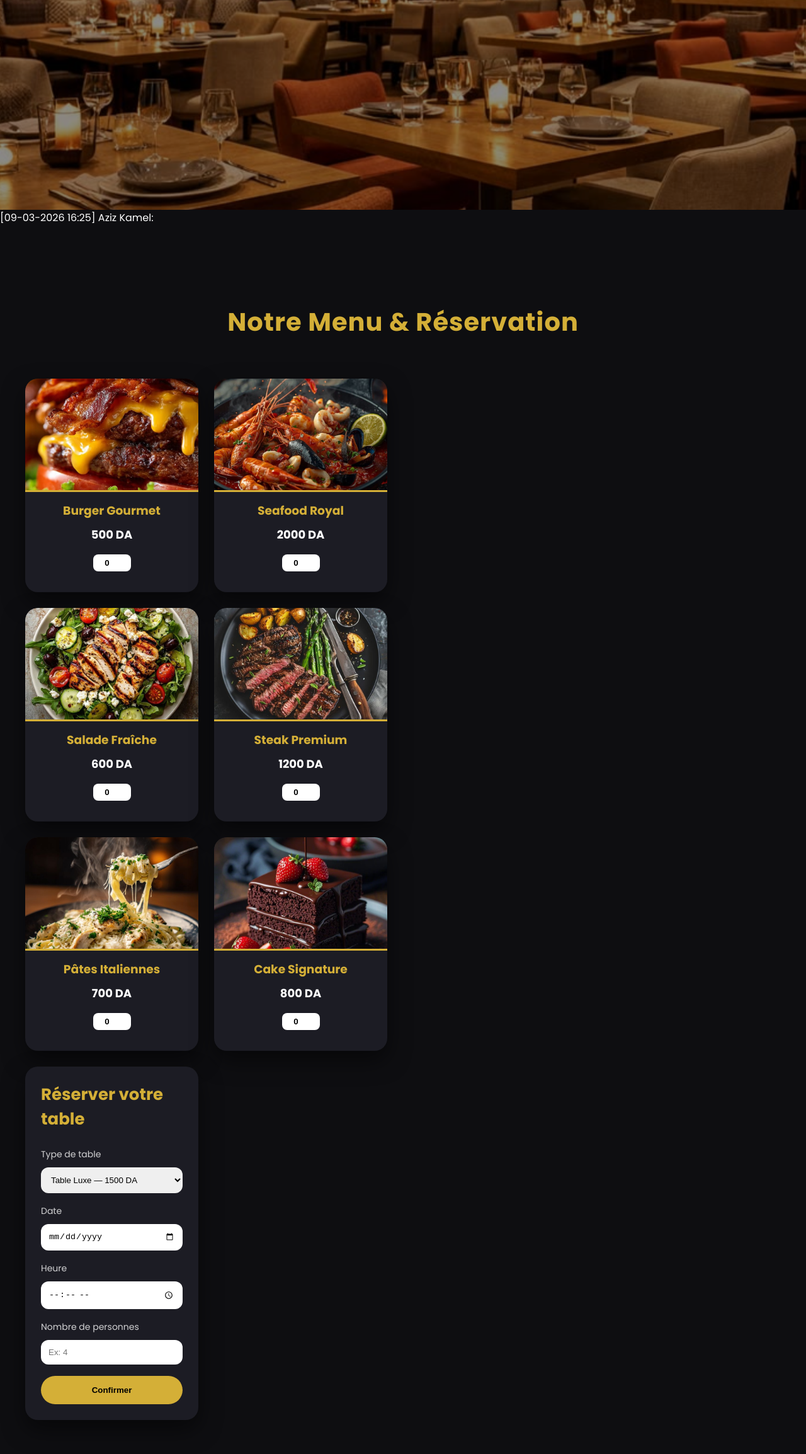
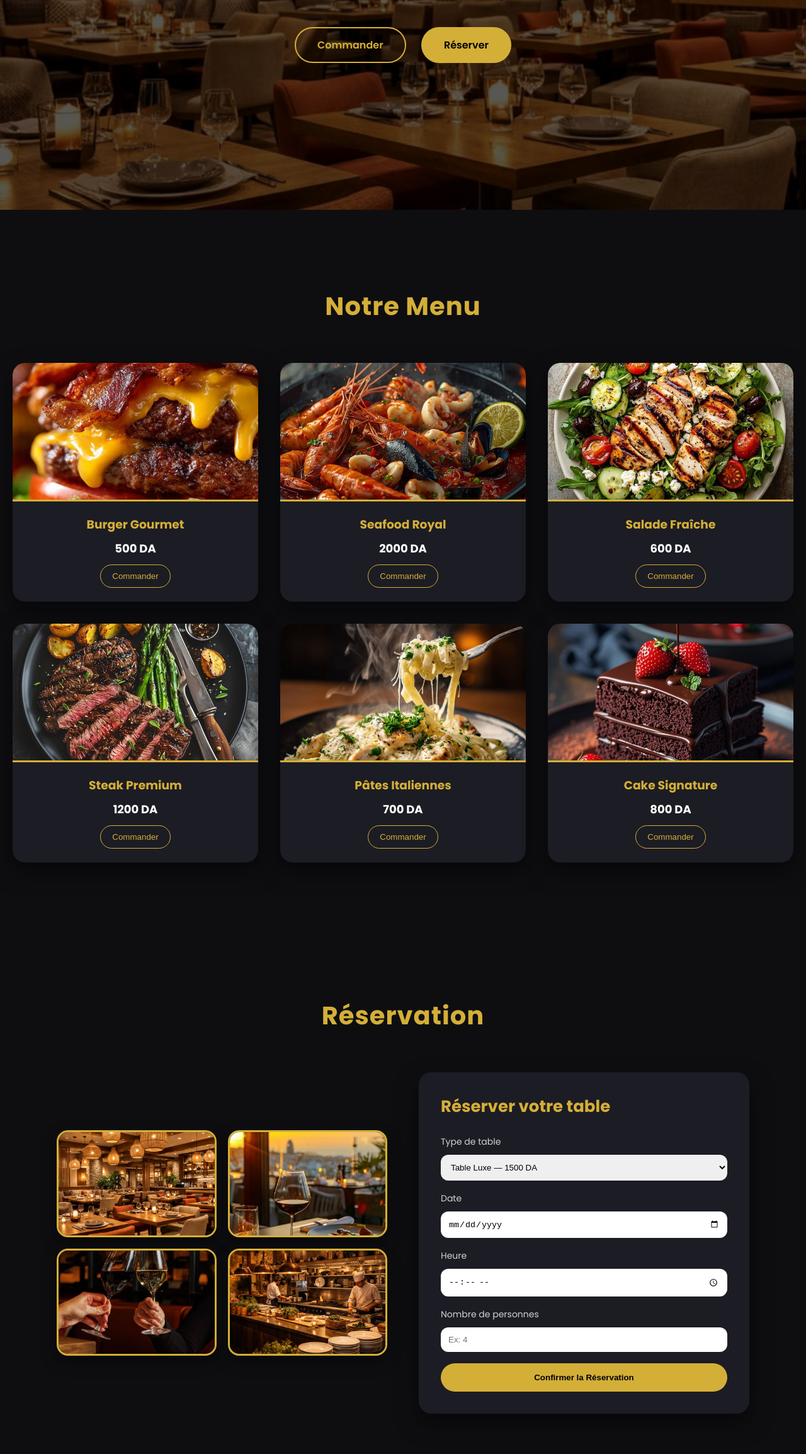
Before and after one commit to azizusmba9-crypto/restaurante, a plain HTML site: page index.html in a window 1280 px wide. Shown: the part 492-2800 px from the top of the page at 63% size. Drawn offline with Linux system fonts and the light colour scheme.

Commit message:
Add files via upload

```diff
--- a/index.html
+++ b/index.html
@@ -1,25 +1,50 @@
-[09-03-2026 16:25] Aziz Kamel: <!DOCTYPE html>
-<html lang="fr">
+[09-03-2026 18:08] Aziz Kamel: <!DOCTYPE html><html lang="fr">
 <head>
 <meta charset="UTF-8">
 <meta name="viewport" content="width=device-width, initial-scale=1.0">
 <title>Luxury Restaurant</title>
-<link href="https://fonts.googleapis.com/css2?family=Poppins:wght@300;400;600;700&display=swap" rel="stylesheet">
-
-<style>
+<link href="https://fonts.googleapis.com/css2?family=Poppins:wght@300;400;600;700&display=swap" rel="stylesheet"><style>
 :root{
   --gold:#d4af37;
   --dark:#0e0e11;
   --card:#1c1c24;
-  --light:#f5f5f5;
 }
-*{box-sizing:border-box}
+
+*{box-sizing:border-box; scroll-behavior:smooth}
 body{
   margin:0;
   font-family:Poppins,sans-serif;
   background:var(--dark);
   color:#fff;
 }
+
+/* ===== NAVBAR ===== */
+.nav{
+  position:fixed;
+  top:0; left:0; right:0;
+  height:70px;
+  background:rgba(0,0,0,.6);
+  backdrop-filter:blur(10px);
+  display:flex;
+  align-items:center;
+  justify-content:space-between;
+  padding:0 40px;
+  z-index:1000;
+  border-bottom:1px solid rgba(212,175,55,.25);
+}
+.logo{
+  font-weight:700;
+  letter-spacing:2px;
+  color:var(--gold);
+}
+.nav-links a{
+  color:#fff;
+  text-decoration:none;
+  margin-left:28px;
+  font-size:14px;
+  opacity:.85;
+}
+.nav-links a:hover{color:var(--gold)}
 
 /* ===== HERO ===== */
 .hero{
@@ -30,36 +55,23 @@ body{
   justify-content:center;
   text-align:center;
   overflow:hidden;
+  padding-top:70px;
 }
 .hero::before{
   content:"";
   position:absolute; inset:0;
   background:
-    linear-gradient(rgba(0,0,0,.45),rgba(0,0,0,.45)),
+    linear-gradient(rgba(0,0,0,.65),rgba(0,0,0,.65)),
     url("g1.jpg") center/cover;
   animation:zoom 20s infinite alternate;
 }
-@keyframes zoom{
-  from{transform:scale(1)}
-  to{transform:scale(1.15)}
-}
-.hero-content{
-  position:relative;
-  z-index:2;
-  padding:20px;
-}
-.hero h1{
-  font-size:56px;
-  letter-spacing:2px;
-  margin-bottom:10px;
-}
-.hero p{
-  opacity:.85;
-  font-size:18px;
-  margin-bottom:40px;
-}
+@keyframes zoom{from{transform:scale(1)} to{transform:scale(1.15)}}
+.hero-content{position:relative; z-index:2; padding:20px}
+.hero h1{font-size:56px; letter-spacing:2px; margin-bottom:10px}
+.hero p{opacity:.85; font-size:18px; margin-bottom:40px}
+
 .btn{
-  padding:14px 32px;
+  padding:14px 34px;
   margin:10px;
   border-radius:40px;
   border:2px solid var(--gold);
@@ -68,12 +80,12 @@ body{
   font-weight:600;
   cursor:pointer;
   transition:.3s;
+  text-decoration:none;
+  display:inline-block;
 }
-.btn:hover{
-  background:var(--gold);
-  color:#000;
-  transform:translateY(-3px);
-}
+.btn:hover{background:var(--gold); color:#000; transform:translateY(-3px)}
+.btn-solid{background:var(--gold); color:#000}
+.btn-solid:hover{filter:brightness(1.1)}
 
 /* ===== SECTION ===== */
 section{padding:90px 20px}
@@ -85,19 +97,13 @@ section{padding:90px 20px}
   letter-spacing:1px;
 }
 
-/* ===== MENU + RESERVATION ===== */
-.menu-reservation{
-  max-width:1200px;
+/* ===== MENU ===== */
+.menu-grid{
+  max-width:1300px;
   margin:auto;
   display:grid;
-  grid-template-columns:1fr 1fr;
-  gap:50px;
-  align-items:start;
-}
-.menu-grid{
-  display:grid;
-  grid-template-columns:repeat(auto-fit,minmax(220px,1fr));
-  gap:25px;
+  grid-template-columns:repeat(3, 1fr); /* ALWAYS SIDE BY SIDE */
+  gap:35px;
 }
 .card{
   background:var(--card);
@@ -106,207 +112,193 @@ section{padding:90px 20px}
   box-shadow:0 15px 35px rgba(0,0,0,.5);
   transition:.4s;
 }
-.card:hover{transform:translateY(-5px)}
+.card:hover{transform:translateY(-8px)}
 .card img{
   width:100%;
-  height:180px;
+  height:220px;
   object-fit:cover;
   border-bottom:3px solid var(--gold);
 }
-.card-body{
-  padding:15px;
-  text-align:center;
+.card-body{padding:22px; text-align:center}
+.card h3{margin:0 0 10px; color:var(--gold)}
+.price{font-weight:700; font-size:18px}
+.order-btn{
+  margin-top:12px;
+  padding:10px 18px;
+  border-radius:20px;
+  border:1px solid var(--gold);
+  background:transparent;
+  color:var(--gold);
+  cursor:pointer;
 }
-.card h3{
-  margin:0 0 10px;
-  color:var(--gold);
+.order-btn:hover{background:var(--gold); color:#000}
+
+/* ===== RESERVATION ===== */
+.reservation{
+  max-width:1100px;
+  margin:auto;
+  display:grid;
+  grid-template-columns:1fr 1fr;
+  gap:50px;
+  align-items:center;
 }
-.card input{
-  width:60px;
-  padding:6px;
-  border-radius:8px;
-  border:none;
-  text-align:center;
-  font-weight:600;
+.res-images{display:grid; grid-template-columns:1fr 1fr; gap:18px}
+.res-images img{
+  width:100%; height:170px; object-fit:cover;
+  border-radius:18px; border:3px solid var(--gold);
+  box-shadow:0 10px 25px rgba(0,0,0,.4);
 }
-.price{
-  font-weight:700;
-  font-size:18px;
-  color:#fff;
-  margin-bottom:8px;
-}
-
-/* Form reservation */
 .form-box{
   background:var(--card);
-  padding:25px;
+  padding:35px;
   border-radius:20px;
   box-shadow:0 15px 35px rgba(0,0,0,.5);
 }
-.form-box h3{
-  margin-top:0;
-  color:var(--gold);
-  font-size:26px;
-}
-label{
-  font-size:14px;
-  opacity:.8;
-}
+.form-box h3{margin-top:0; color:var(--gold); font-size:26px}
+label{font-size:14px; opacity:.8}
 input, select{
-  width:100%;
-  padding:12px;
-  margin:10px 0 18px;
-  border-radius:12px;
-  border:none;
+  width:100%; padding:12px; margin:10px 0 18px;
+  border-radius:12px; border:none;
 }
 .submit{
-  width:100%;
-  padding:15px;
-  border:none;
-  border-radius:30px;
-  background:var(--gold);
-  color:#000;
-  font-weight:700;
-  cursor:pointer;
-  transition:.3s;
+  width:100%; padding:15px; border:none; border-radius:30px;
+  background:var(--gold); color:#000; font-weight:700; cursor:pointer;
 }
-.submit:hover{transform:translateY(-2px)}
-
-/* ===== GALLERY ===== */
-.gallery{
-  display:grid;
-  grid-template-columns:repeat(4,1fr);
-  gap:12px;
-  margin-top:60px;
-}
+.submit:hover{filter:brightness(1.1)}
+[09-03-2026 18:08] Aziz Kamel: /* ===== GALLERY ===== */
+.gallery{display:grid; grid-template-columns:repeat(4,1fr); gap:12px}
 .gallery img{
-  width:100%;
-  height:140px;
-  object-fit:cover;
-  border-radius:14px;
-  border:2px solid var(--gold);
+  width:100%; height:140px; object-fit:cover;
+  border-radius:14px; border:2px solid var(--gold);
 }
 
 /* ===== CONTACT ===== */
-.contact{
-  text-align:center;
-  margin-top:40px;
-  opacity:.85;
-  line-height:1.9;
-  font-size:15px;
-}
+.contact{ text-align:center; margin-top:60px; opacity:.85; line-height:1.9; font-size:15px }
 
 /* ===== MOBILE ===== */
+@media(max-width:992px){
+  .menu-grid{grid-template-columns:repeat(2,1fr)}
+}
 @media(max-width:768px){
   .hero h1{font-size:36px}
-  .menu-reservation{grid-template-columns:1fr}
+  .reservation{grid-template-columns:1fr}
   .gallery{grid-template-columns:1fr 1fr}
+  .nav{padding:0 20px}
 }
-</style>
-</head>
-
-<body>
-
-<!-- ===== HERO ===== -->
-<div class="hero">
+@media(max-width:480px){
+  .menu-grid{grid-template-columns:1fr}
+}
+</style></head><body><!-- ===== NAVBAR ===== --><div class="nav">
+  <div class="logo">RESTAURANT CHIC</div>
+  <div class="nav-links">
+    <a href="#menu">Menu</a>
+    <a href="#reservation">Réservation</a>
+    <a href="#contact">Contact</a>
+  </div>
+</div><!-- ===== HERO ===== --><div class="hero">
   <div class="hero-content">
     <h1>Restaurant Chic</h1>
-    <p>Expérience gastronomique élégante & raffinée</p>
+    <p>Expérience gastronomique élégante & raffinée</p><!-- 2 BUTTONS -->
+<a href="#menu" class="btn">Commander</a>
+<a href="#reservation" class="btn btn-solid">Réserver</a>
+
   </div>
-</div>
-
-<!-- ===== MENU + RESERVATION ===== -->
-[09-03-2026 16:25] Aziz Kamel: <section id="menu-reserve">
-  <h2 class="title">Notre Menu & Réservation</h2>
-  <div class="menu-reservation">
-
-    <!-- MENU -->
-    <form class="menu-grid" method="post" action="afficher.php">
-      <div class="card">
+</div><!-- ===== MENU ===== --><section id="menu">
+  <h2 class="title">Notre Menu</h2>
+  <div class="menu-grid"><div class="card">
   <img src="burger.jpg">
   <div class="card-body">
     <h3>Burger Gourmet</h3>
     <div class="price">500 DA</div>
-          <input type="number" name="quantite[Burger]" min="0" value="0">
+    <button class="order-btn">Commander</button>
   </div>
 </div>
+
 <div class="card">
   <img src="seafood.jpg">
   <div class="card-body">
     <h3>Seafood Royal</h3>
     <div class="price">2000 DA</div>
-          <input type="number" name="quantite[Seafood]" min="0" value="0">
+    <button class="order-btn">Commander</button>
   </div>
 </div>
+
 <div class="card">
   <img src="salad.jpg">
   <div class="card-body">
     <h3>Salade Fraîche</h3>
     <div class="price">600 DA</div>
-          <input type="number" name="quantite[Salade]" min="0" value="0">
+    <button class="order-btn">Commander</button>
   </div>
 </div>
+
 <div class="card">
   <img src="steak.jpg">
   <div class="card-body">
     <h3>Steak Premium</h3>
     <div class="price">1200 DA</div>
-          <input type="number" name="quantite[Steak]" min="0" value="0">
+    <button class="order-btn">Commander</button>
   </div>
 </div>
+
 <div class="card">
   <img src="pasta.jpg">
   <div class="card-body">
     <h3>Pâtes Italiennes</h3>
     <div class="price">700 DA</div>
-          <input type="number" name="quantite[Pasta]" min="0" value="0">
+    <button class="order-btn">Commander</button>
   </div>
 </div>
+
 <div class="card">
   <img src="cake.jpg">
   <div class="card-body">
     <h3>Cake Signature</h3>
     <div class="price">800 DA</div>
-          <input type="number" name="quantite[Cake]" min="0" value="0">
+    <button class="order-btn">Commander</button>
   </div>
 </div>
 
-      <!-- RESERVATION -->
-      <div class="form-box">
+  </div>
+</section><!-- ===== RESERVATION ===== --><section id="reservation">
+  <h2 class="title">Réservation</h2>  <div class="reservation">
+    <div class="res-images">
+      <img src="g1.jpg">
+      <img src="g2.jpg">
+      <img src="g3.jpg">
+      <img src="g4.jpg">
+    </div><div class="form-box">
   <h3>Réserver votre table</h3>
+
   <label>Type de table</label>
-        <select name="table_type">
-          <option value="1500">Table Luxe — 1500 DA</option>
-          <option value="1000">Table Normale — 1000 DA</option>
+  <select>
+    <option>Table Luxe — 1500 DA</option>
+    <option>Table Normale — 1000 DA</option>
   </select>
+
   <label>Date</label>
-        <input type="date" name="date">
+  <input type="date">
+
   <label>Heure</label>
-        <input type="time" name="heure">
+  <input type="time">
+
   <label>Nombre de personnes</label>
-        <input type="number" name="personnes" placeholder="Ex: 4" min="1">
-        <button class="submit" type="submit">Confirmer</button>
+  <input type="number" placeholder="Ex: 4">
+
+  <button class="submit">Confirmer la Réservation</button>
 </div>
-    </form>
 
   </div>
-</section>
-
-<!-- ===== GALLERY ===== -->
-<section>
+</section><!-- ===== FOOTER / GALLERY ===== --><section id="contact">
   <h2 class="title">Notre Restaurant</h2>
   <div class="gallery">
     <img src="g1.jpg">
     <img src="g2.jpg">
     <img src="g3.jpg">
     <img src="g4.jpg">
-  </div>
-
-  <div class="contact">
+  </div>  <div class="contact" style="margin-top:20px;">
     &copy; 2026 Aziz Kamel<br>
     Email : azizusmba9@gmail.com | Téléphone : 0659884800
   </div>
-</section>
-
-</body>
+</section></body>
 </html>
```
Lines whose indentation alone changed are shown as unchanged.
